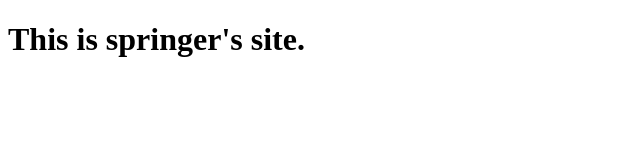
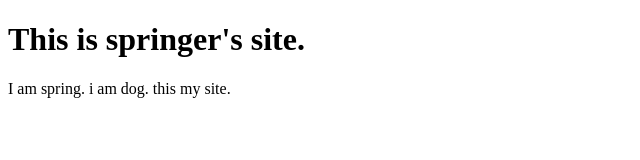
Before and after one commit to abbeymaemccasland/springersite, a plain HTML site: page index.html in a window 1280 px wide. Shown: the whole page, without its empty margins (0-640 px from the left). Drawn offline with Linux system fonts and the light colour scheme.

Commit message:
added intro 4 spring

```diff
--- a/index.html
+++ b/index.html
@@ -8,5 +8,6 @@
 </head>
 <body>
     <h1>This is springer's site.</h1>
+    <p>I am spring. i am dog. this my site.</p>
 </body>
 </html>
```
